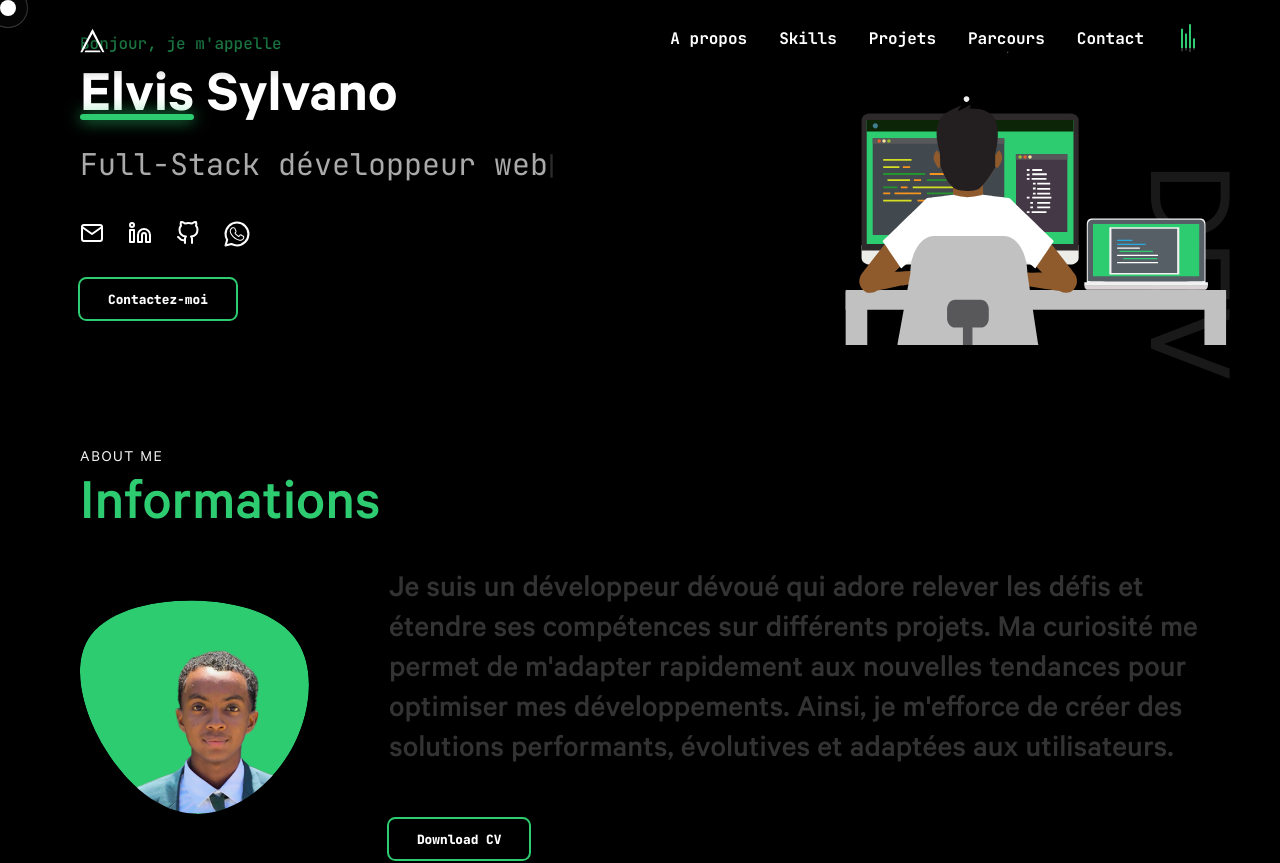
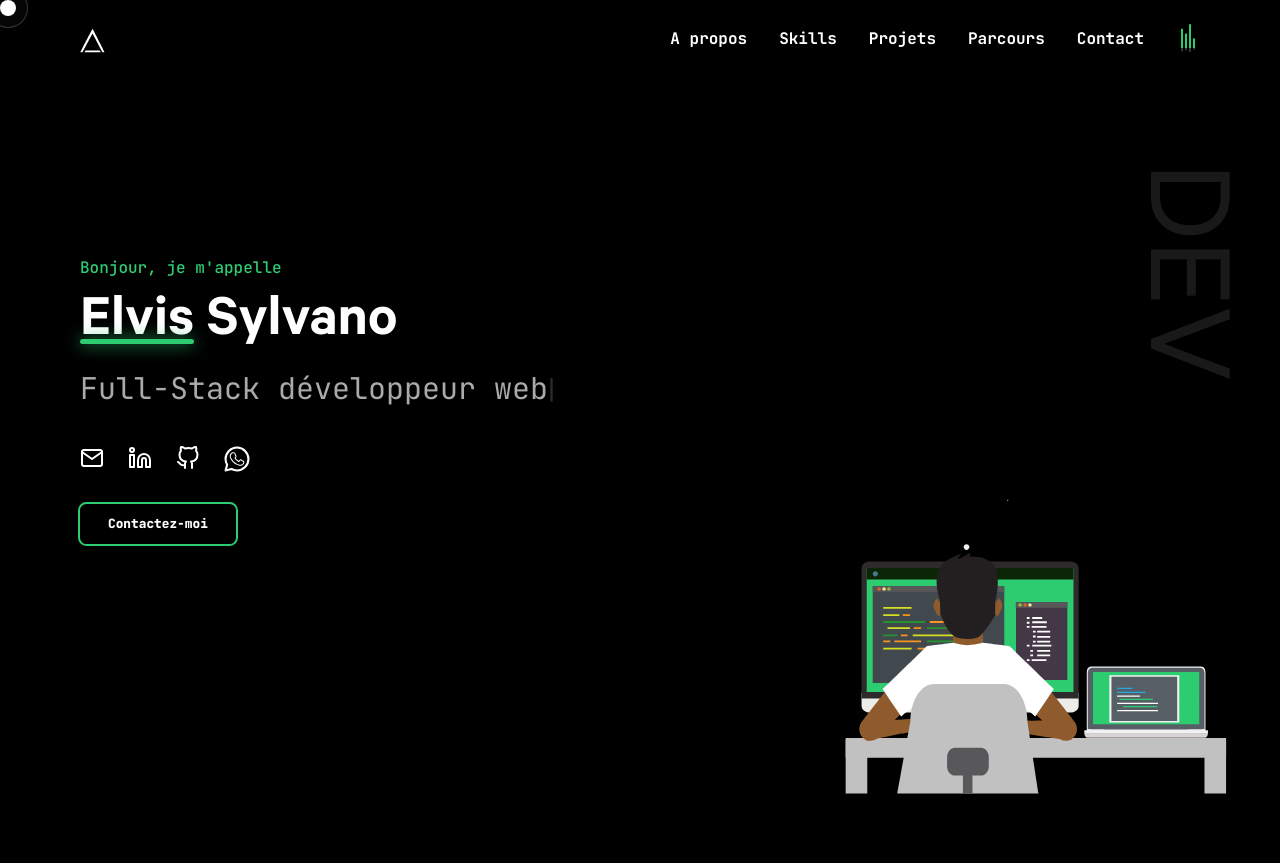
Before and after one commit to Elvis-Sy/ES-portfolio, a Next.js app: page / in a window 1280 px wide. Shown: the top 863 px of the page. Built offline with nearby package versions, Linux system fonts and the light colour scheme; no server answers; what bad-words would draw is missing.

Commit message:
test-padding

```diff
--- a/components/About/About2.js
+++ b/components/About/About2.js
@@ -34,7 +34,7 @@ const About2 = ({ clientHeight }) => {
     <section ref={sectionRef} className="w-full relative select-none">
       <div
         className={`${
-          clientHeight > 650 ? "py-80" : "py-72"
+          clientHeight > 650 ? "py-80" : "py-64"
         } section-container`}
       >
         <h1
--- a/components/Hero/Hero.js
+++ b/components/Hero/Hero.js
@@ -65,7 +65,7 @@ const Hero = () => {
     <section
       ref={sectionRef}
       id="home"
-      className="w-full flex md:items-center py-8 2xl:container mx-auto xl:px-20 md:px-12 px-4 h-auto relative mb-24"
+      className="w-full flex md:items-center pt-6 pb-8 md:py-8 2xl:container mx-auto xl:px-20 md:px-12 px-4 md:min-h-screen relative mb-24"
       style={{ opacity: 0 }}
     >
       <style global jsx>
```
